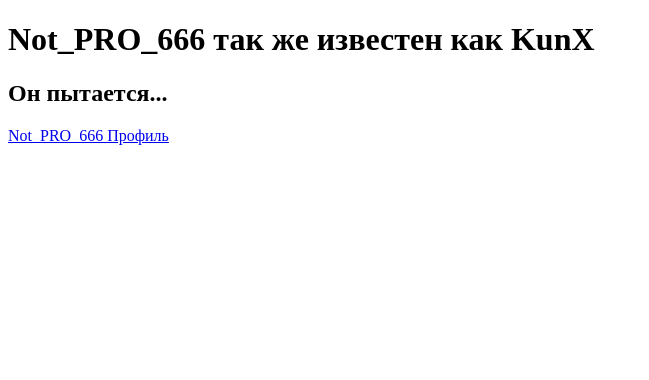
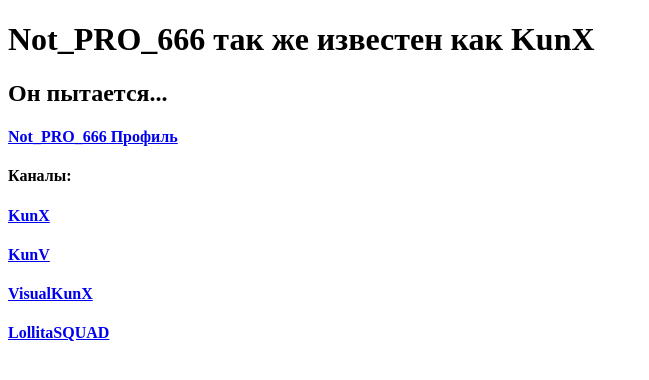
Before and after one commit to TheKunX/thekunx.github.io, a plain HTML site: page index.html in a window 1280 px wide. Shown: the whole page, without its empty margins (0-649 px from the left). Drawn offline with Linux system fonts and the light colour scheme.

Commit message:
Add files via upload
site

```diff
--- a/index.html
+++ b/index.html
@@ -4,11 +4,16 @@
     <meta charset="UTF-8">
     <meta http-equiv="X-UA-Compatible" content="IE=edge">
     <meta name="viewport" content="width=device-width, initial-scale=1.0">
-    <title>Document</title>
+    <title>TheKunX Bio</title>
 </head>
 <body>
     <h1>Not_PRO_666 так же известен как KunX</h1>
     <h2>Он пытается...</h2>
-    <a href="https://osu.ppy.sh/users/16794229">Not_PRO_666 Профиль</a>
+    <a href="https://osu.ppy.sh/users/16794229"><h4>Not_PRO_666 Профиль</h4></a>
+    <h4>Каналы:</h4>
+    <a href="https://www.youtube.com/channel/UCl504H0eIYyi5a74a96R0pA"target="_blank">  <h4>KunX</h4></a>
+    <a href="https://www.youtube.com/channel/UCsLiMa_fwhmuBAv4AeM1Gow"target="_blank">  <h4>KunV</h4></a>
+    <a href="https://www.youtube.com/channel/UCpjhKzbQaN57Q3dvaE6ui6g"target="_blank">  <h4>VisualKunX</h4></a>
+    <a href="https://www.youtube.com/channel/UCkfCGlZZAogFZUHXcg4YdFg"target="_blank">  <h4>LollitaSQUAD</h4></a>
 </body>
 </html>
```
